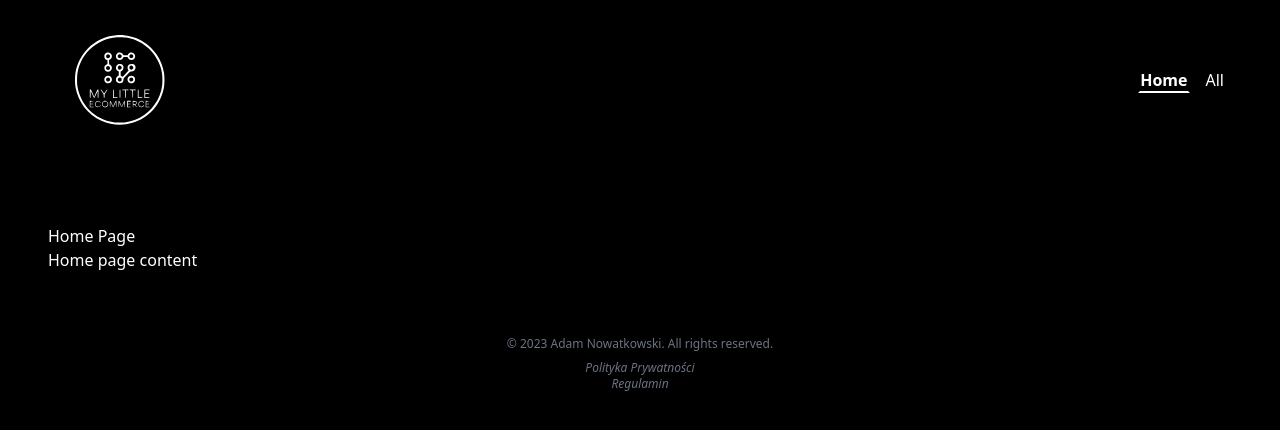
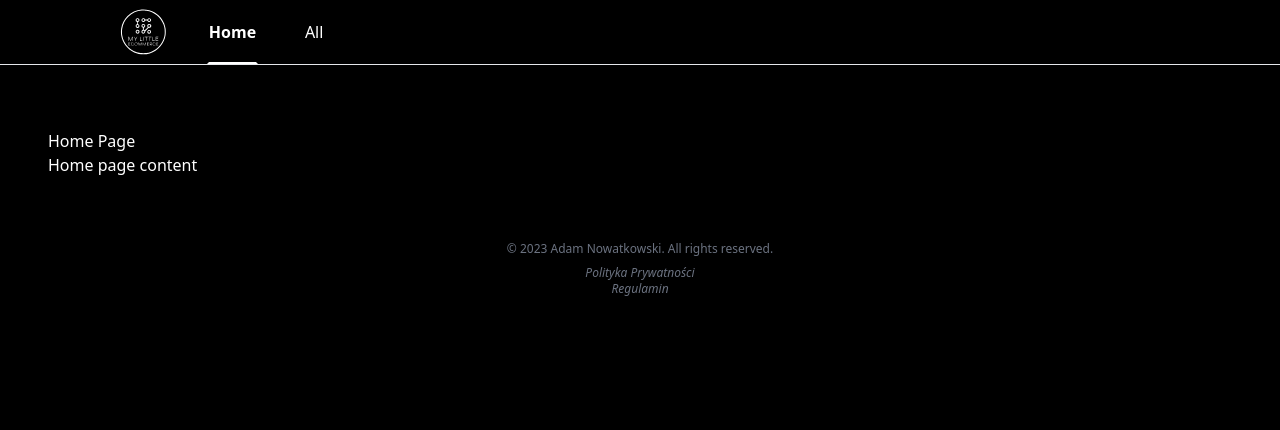
Before and after one commit to AdamNowatkowski/MyLittleEcommerce, a Next.js app: page / in a window 1280 px wide. Shown: the top 430 px of the page. Built offline with nearby package versions, Linux system fonts and the light colour scheme.

Commit message:
visual upgrades

```diff
--- a/src/app/layout.tsx
+++ b/src/app/layout.tsx
@@ -22,30 +22,33 @@ export default function RootLayout({
 	return (
 		<html lang="pl">
 			<body className='bg-black text-white'>
-				<nav className="flex items-center justify-between p-4">
-					<Link href='/'>
+				<nav className="sticky top-0 z-20 border-b bq-white bg-opacity-60 backdrop-blur-lg">
+
+					<ul className="flex h-16 max-w-full space-x-8 whitespace-nowrap lg:px-8">
+						<li>
+						<Link href='/'>
 					<Image
 						src="/logo.svg"
 						width={100}
 						height={100}
 						alt="Brand Logo"
-						className="h-32 w-32 ml-10 mr-10 p-4 overflow-auto "
+						className="h-full w-full ml-10 mr-10 p-2 overflow-auto "
 						/>
 					</Link>
-					<ul className="flex space-x-4 ml-10 mr-10">
-						<li>
+						</li>
+						<li className="first:pl-4 last:pr-4 lg:px-0">
 							<ActiveLink
 								href="/"
-								className="hover:text-gray-200"
+								className="hover:text-gray-200 h-full w-full min-w-[3rem] flex items-center justify-center"
 								activeClassName="font-bold border-2 border-b-white border-l-black border-t-black border-r-black"
 							>
 								Home
 							</ActiveLink>
 						</li>
-						<li>
+						<li className="first:pl-4 last:pr-4 lg:px-0">
 							<ActiveLink
 								href="/products"
-								className="hover:text-gray-200"
+								className="hover:text-gray-200 h-full w-full min-w-[3rem] flex items-center justify-center"
 								activeClassName="font-bold border-2 border-b-white border-l-black border-t-black border-r-black"
 							>
 								All
--- a/src/app/ui/atoms/ProductCoverImage.tsx
+++ b/src/app/ui/atoms/ProductCoverImage.tsx
@@ -6,7 +6,7 @@ export const ProductCoverImage = ({
 	alt: string;
 }) => {
 	return (
-		<div className="aspect-square overflow-hidden rounded-md border ">
+		<div className="aspect-square overflow-hidden rounded-md border bg-white">
 			<img
 				width={320}
 				height={320}
```
